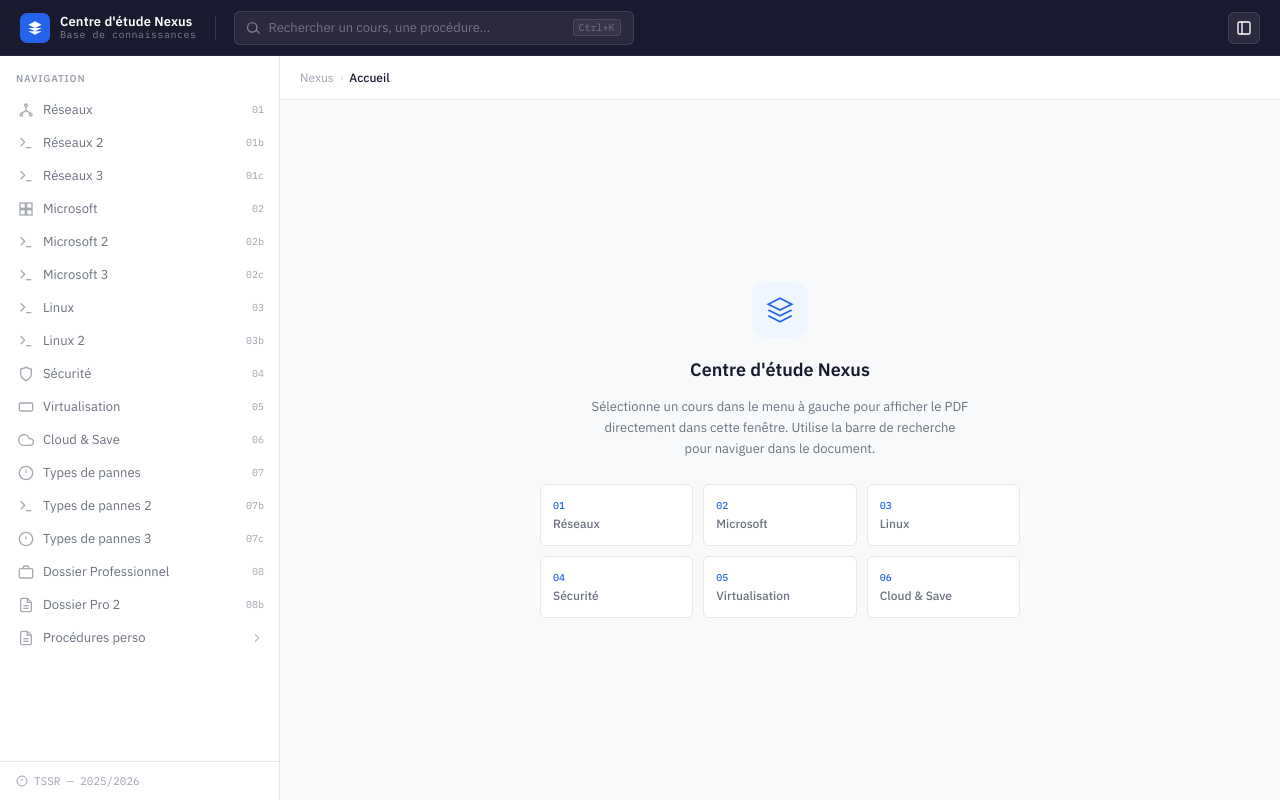
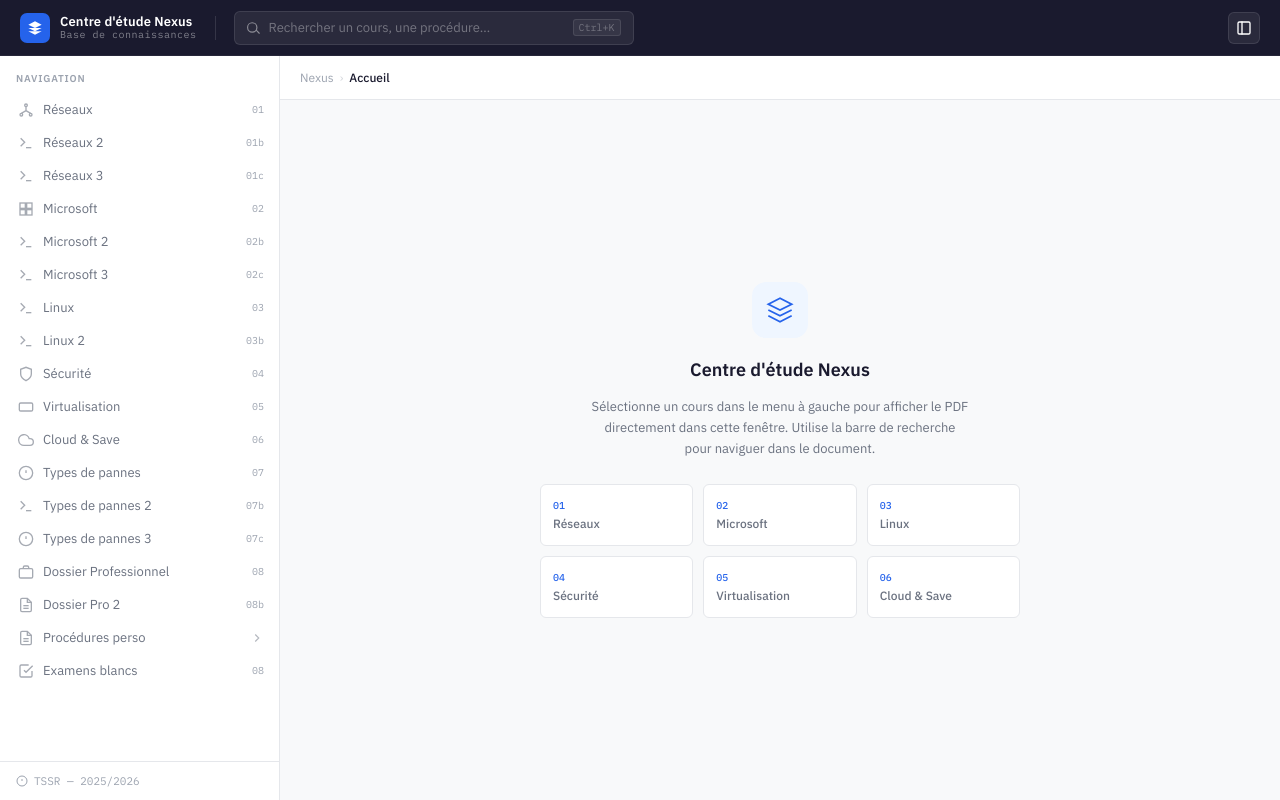
Before and after one commit to akimmika94/akimmika, a plain HTML site: page index.html in a window 1280 px wide. Drawn offline with Linux system fonts and the light colour scheme; a script that the page names is missing.

Commit message:
ajout examens blanc

```diff
--- a/index.html
+++ b/index.html
@@ -860,6 +860,15 @@
           </div>
         </li>
 
+        <!-- 8 Examens blancs -->
+        <li class="nav-item">
+          <div class="nav-link" onclick="loadPdf('pdf/Examens-blancs.pdf', 'Examens blancs', this)">
+            <svg class="nav-icon" viewBox="0 0 24 24" fill="none" stroke="currentColor" stroke-width="2"><path d="M9 11l3 3L22 4"/><path d="M21 12v7a2 2 0 01-2 2H5a2 2 0 01-2-2V5a2 2 0 012-2h11"/></svg>
+            Examens blancs
+            <span class="nav-num">08</span>
+          </div>
+        </li>
+
       </ul>
 
       <div class="sidebar-footer">
```
Also changed, not shown: 1 other file.
